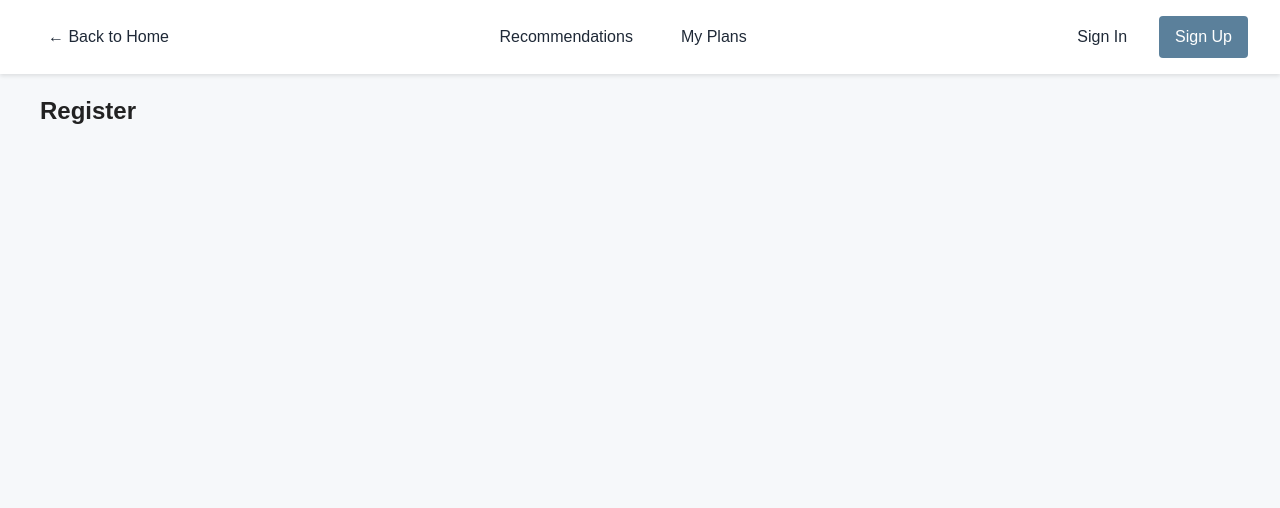
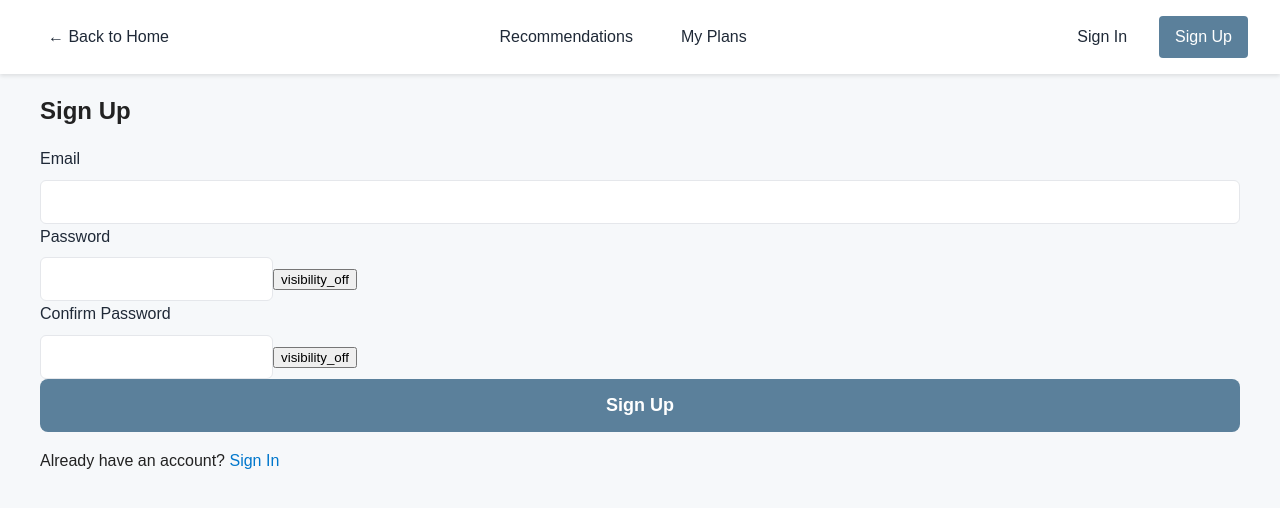
Before and after one commit to shubham-nair/AI_Agent, a React (Create React App) app in the folder travel-planner/: page /register in a window 1280 px wide. Shown: the top 508 px of the page. Built offline with nearby package versions, Linux system fonts and the light colour scheme.

Commit message:
feat: implement login and register pages with password visibility toggle

```diff
--- a/travel-planner/src/features/auth/LoginPage.tsx
+++ b/travel-planner/src/features/auth/LoginPage.tsx
@@ -1,10 +1,73 @@
-import React from 'react';
+import React, { useState } from 'react';
+import { useNavigate } from 'react-router-dom';
+import '../../styles/global.css';
 
 function LoginPage() {
+  const [email, setEmail] = useState('');
+  const [password, setPassword] = useState('');
+  const [showPassword, setShowPassword] = useState(false);
+  const [error, setError] = useState('');
+  const navigate = useNavigate();
+
+  const handleSubmit = async (e: React.FormEvent) => {
+    e.preventDefault();
+    try {
+      // TODO: Implement login logic
+      console.log('Login attempt:', { email, password });
+      navigate('/profile');
+    } catch (err) {
+      setError('Login failed. Please check your email and password.');
+    }
+  };
+
+  const togglePasswordVisibility = () => {
+    setShowPassword(!showPassword);
+  };
+
   return (
-    <div>
-      <h2>Login</h2>
-      {/* TODO: Login form */}
+    <div className="auth-container">
+      <div className="auth-form">
+        <h2>Sign In</h2>
+        {error && <div className="error-message">{error}</div>}
+        <form onSubmit={handleSubmit}>
+          <div className="form-group">
+            <label htmlFor="email">Email</label>
+            <input
+              type="email"
+              id="email"
+              value={email}
+              onChange={(e) => setEmail(e.target.value)}
+              required
+            />
+          </div>
+          <div className="form-group">
+            <label htmlFor="password">Password</label>
+            <div className="password-input-container">
+              <input
+                type={showPassword ? "text" : "password"}
+                id="password"
+                value={password}
+                onChange={(e) => setPassword(e.target.value)}
+                required
+              />
+              <button
+                type="button"
+                className="password-toggle"
+                onClick={togglePasswordVisibility}
+                title={showPassword ? "Hide password" : "Show password"}
+              >
+                <span className="material-icons">
+                  {showPassword ? "visibility" : "visibility_off"}
+                </span>
+              </button>
+            </div>
+          </div>
+          <button type="submit" className="submit-button">Sign In</button>
+        </form>
+        <p className="auth-link">
+          Don't have an account? <a href="/register">Sign Up</a>
+        </p>
+      </div>
     </div>
   );
 }
--- a/travel-planner/src/features/auth/RegisterPage.tsx
+++ b/travel-planner/src/features/auth/RegisterPage.tsx
@@ -1,10 +1,105 @@
-import React from 'react';
+import React, { useState } from 'react';
+import { useNavigate } from 'react-router-dom';
+import '../../styles/global.css';
 
 function RegisterPage() {
+  const [email, setEmail] = useState('');
+  const [password, setPassword] = useState('');
+  const [confirmPassword, setConfirmPassword] = useState('');
+  const [showPassword, setShowPassword] = useState(false);
+  const [showConfirmPassword, setShowConfirmPassword] = useState(false);
+  const [error, setError] = useState('');
+  const navigate = useNavigate();
+
+  const handleSubmit = async (e: React.FormEvent) => {
+    e.preventDefault();
+    if (password !== confirmPassword) {
+      setError('Passwords do not match');
+      return;
+    }
+    try {
+      // TODO: Implement registration logic
+      console.log('Signup attempt:', { email, password });
+      navigate('/profile');
+    } catch (err) {
+      setError('Registration failed. Please try again later.');
+    }
+  };
+
+  const togglePasswordVisibility = () => {
+    setShowPassword(!showPassword);
+  };
+
+  const toggleConfirmPasswordVisibility = () => {
+    setShowConfirmPassword(!showConfirmPassword);
+  };
+
   return (
-    <div>
-      <h2>Register</h2>
-      {/* TODO: Registration form */}
+    <div className="auth-container">
+      <div className="auth-form">
+        <h2>Sign Up</h2>
+        {error && <div className="error-message">{error}</div>}
+        <form onSubmit={handleSubmit}>
+          <div className="form-group">
+            <label htmlFor="email">Email</label>
+            <input
+              type="email"
+              id="email"
+              value={email}
+              onChange={(e) => setEmail(e.target.value)}
+              required
+            />
+          </div>
+          <div className="form-group">
+            <label htmlFor="password">Password</label>
+            <div className="password-input-container">
+              <input
+                type={showPassword ? "text" : "password"}
+                id="password"
+                value={password}
+                onChange={(e) => setPassword(e.target.value)}
+                required
+              />
+              <button
+                type="button"
+                className="password-toggle"
+                onClick={togglePasswordVisibility}
+                title={showPassword ? "Hide password" : "Show password"}
+              >
+                <span className="material-icons">
+                  {showPassword ? "visibility" : "visibility_off"}
+                </span>
+              </button>
+            </div>
+          </div>
+          <div className="form-group">
+            <label htmlFor="confirmPassword">Confirm Password</label>
+            <div className="password-input-container">
+              <input
+                type={showConfirmPassword ? "text" : "password"}
+                id="confirmPassword"
+                value={confirmPassword}
+                onChange={(e) => setConfirmPassword(e.target.value)}
+                required
+              />
+              <button
+                type="button"
+                className="password-toggle"
+                onClick={toggleConfirmPasswordVisibility}
+                title={showConfirmPassword ? "Hide password" : "Show password"}
+              >
+                <span className="material-icons">
+                  {showConfirmPassword ? "visibility" : "visibility_off"}
+                </span>
+              </button>
+            </div>
+          </div>
+          <button type="submit" className="submit-button">Sign Up</button>
+        </form>
+        <p className="auth-link">
+          Already have an account? <a href="/login">Sign In</a>
+        </p>
+      </div>
     </div>
   );
 }
```
